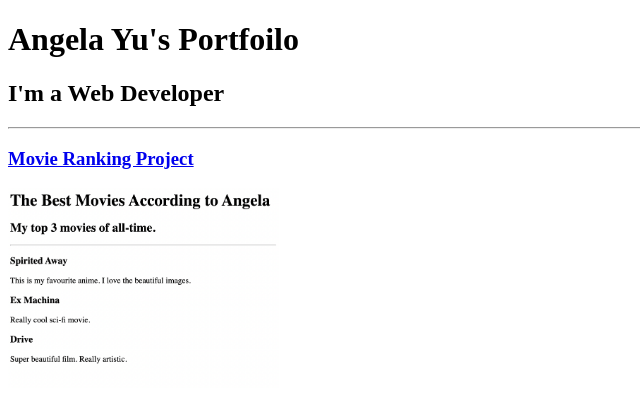
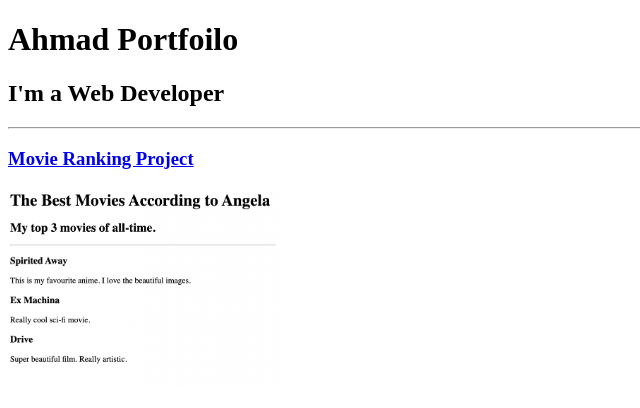
Before and after one commit to chakerahmad07/html-portfolioo, a plain HTML site: page index.html in a window 1280 px wide. Shown: the top 408 px of the page, without its empty margins (0-640 px from the left). Drawn offline with Linux system fonts and the light colour scheme.

Commit message:
Update index.html

```diff
--- a/index.html
+++ b/index.html
@@ -5,7 +5,7 @@
     <title>Angela's Portfolio</title>
 </head>
 <body>
-    <h1>Angela Yu's Portfoilo</h1>
+    <h1>Ahmad Portfoilo</h1>
     <h2>I'm a Web Developer</h2>
     <hr/>
     <h3><a href="./public/movie-ranking.html">Movie Ranking Project</a></h3>
```
